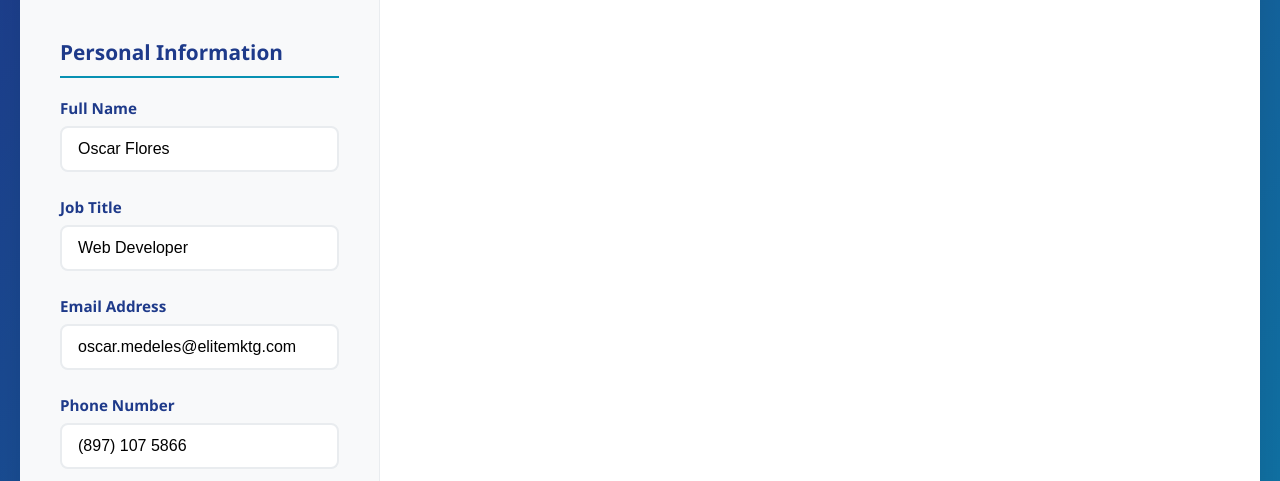
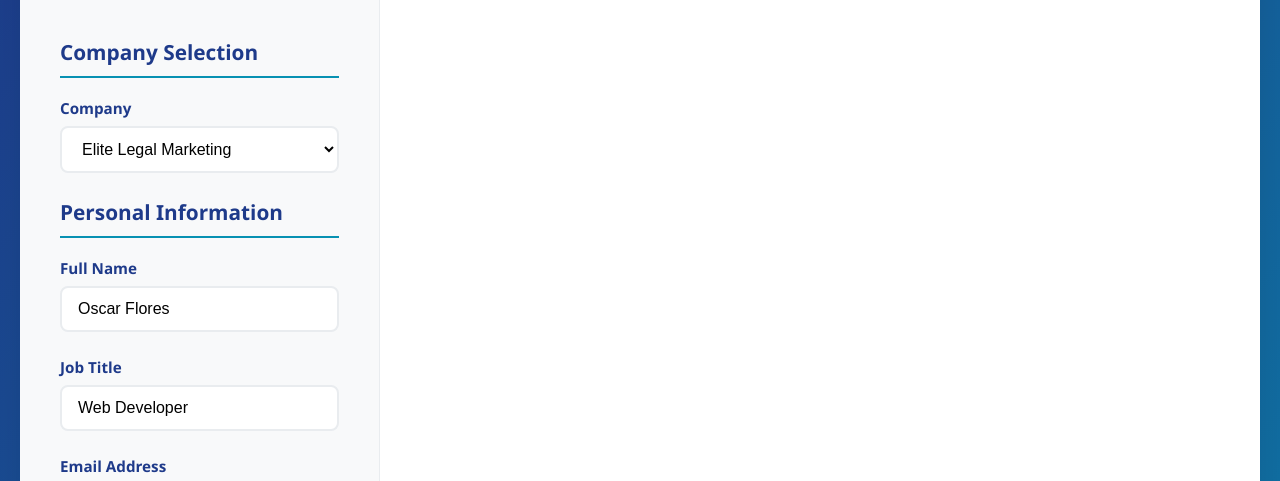
Before and after one commit to Oscar-Elitemktg/signature, a plain HTML site: page index.html in a window 1280 px wide. Shown: the part 171-652 px from the top of the page. Drawn offline with Linux system fonts and the light colour scheme.

Commit message:
Update index.html

```diff
--- a/index.html
+++ b/index.html
@@ -321,6 +321,16 @@
 
         <div class="main-content">
             <div class="form-section">
+                <div class="section-title">Company Selection</div>
+
+                <div class="form-group">
+                    <label for="companyType">Company</label>
+                    <select id="companyType" style="width: 100%; padding: 12px 16px; border: 2px solid #e9ecef; border-radius: 8px; font-size: 1rem; transition: all 0.3s ease; background: white;">
+                        <option value="elite">Elite Legal Marketing</option>
+                        <option value="apex">Apex Medical Marketing</option>
+                    </select>
+                </div>
+
                 <div class="section-title">Personal Information</div>
 
                 <div class="form-group">
```
